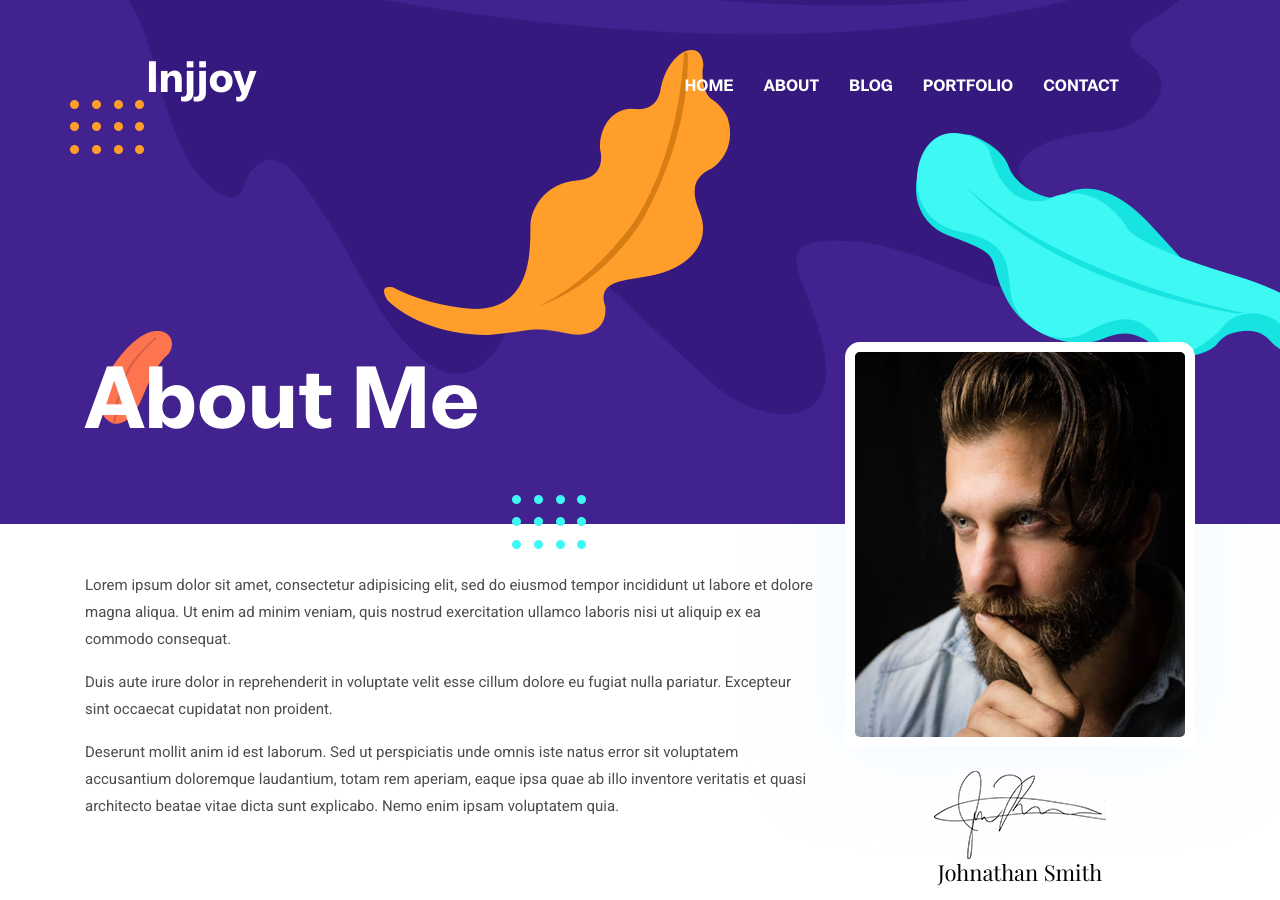
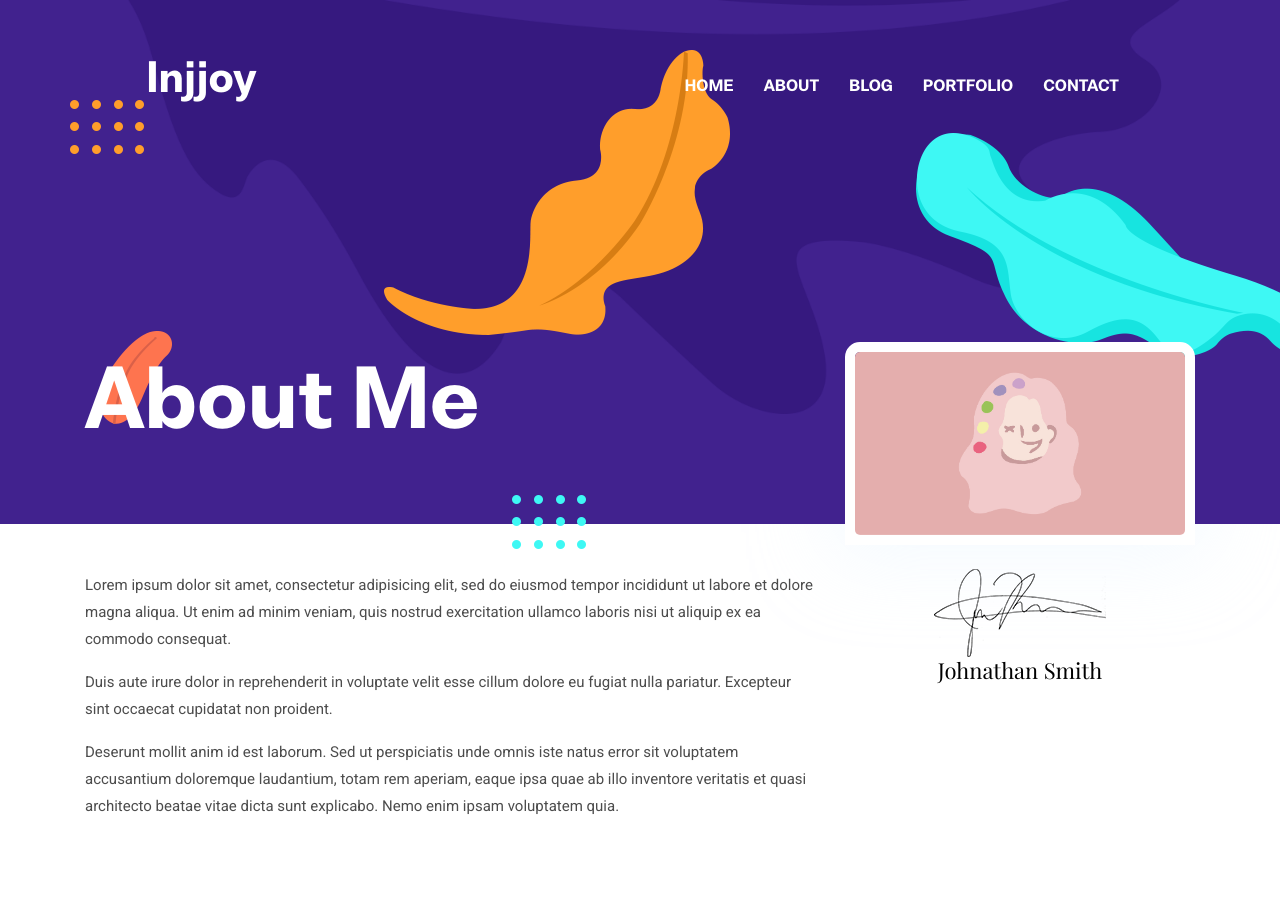
Before and after one commit to injjoy/injjoy.github.io, a Jekyll site: the page built from _pages/about.md, in a window 1280 px wide and 900 px high. Built offline with Jekyll 4.4.1, drawn with Linux system fonts in a browser that asks for light colours.

Commit message:
Update about.md

```diff
--- a/_pages/about.md
+++ b/_pages/about.md
@@ -2,7 +2,7 @@
 layout: about
 title: About Me
 author: Johnathan Smith
-image: assets/images/about/author.jpg
+image: assets/images/about/명함-14.jpg
 signature: assets/images/about/signature.png
 ---
 
```
